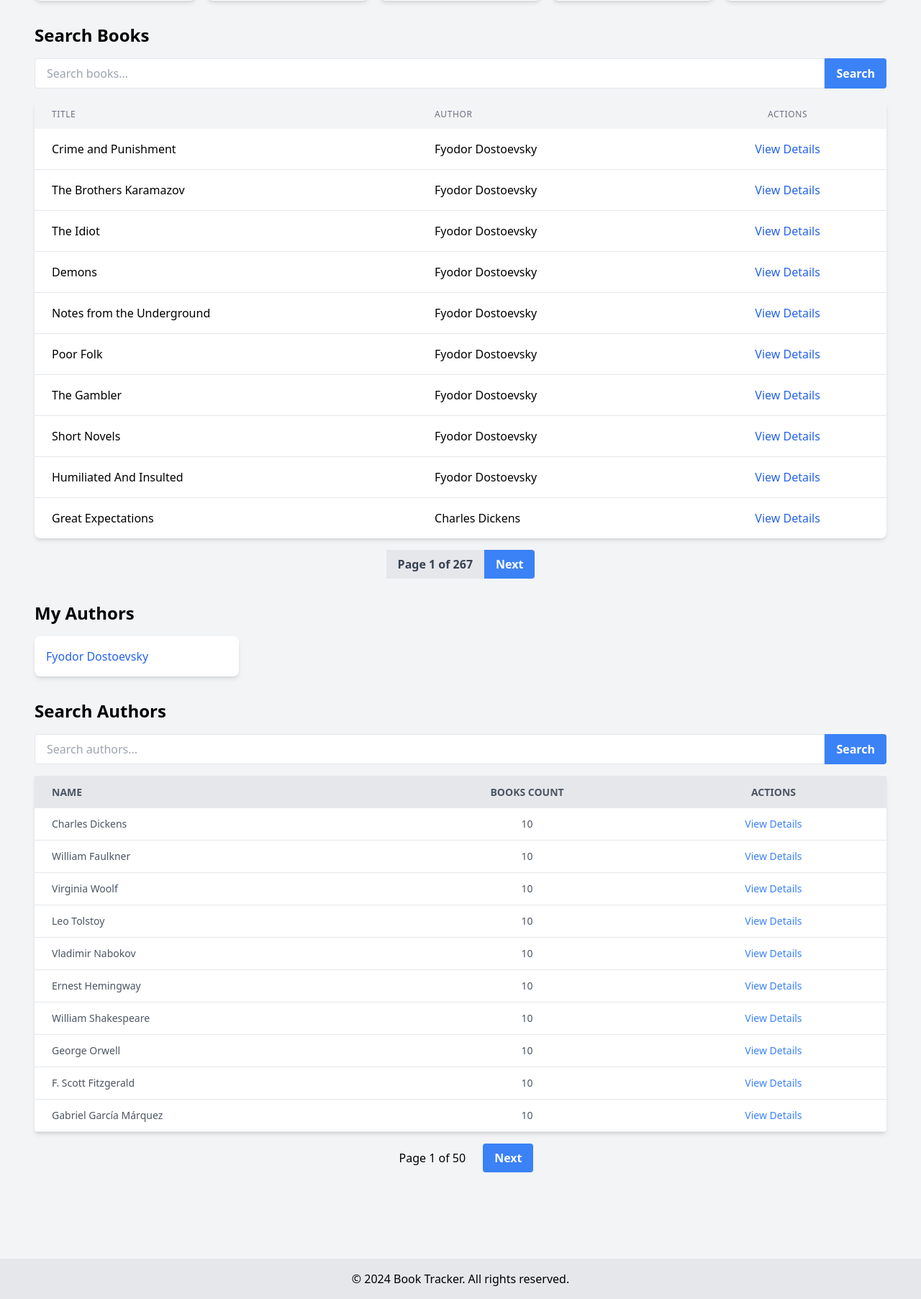
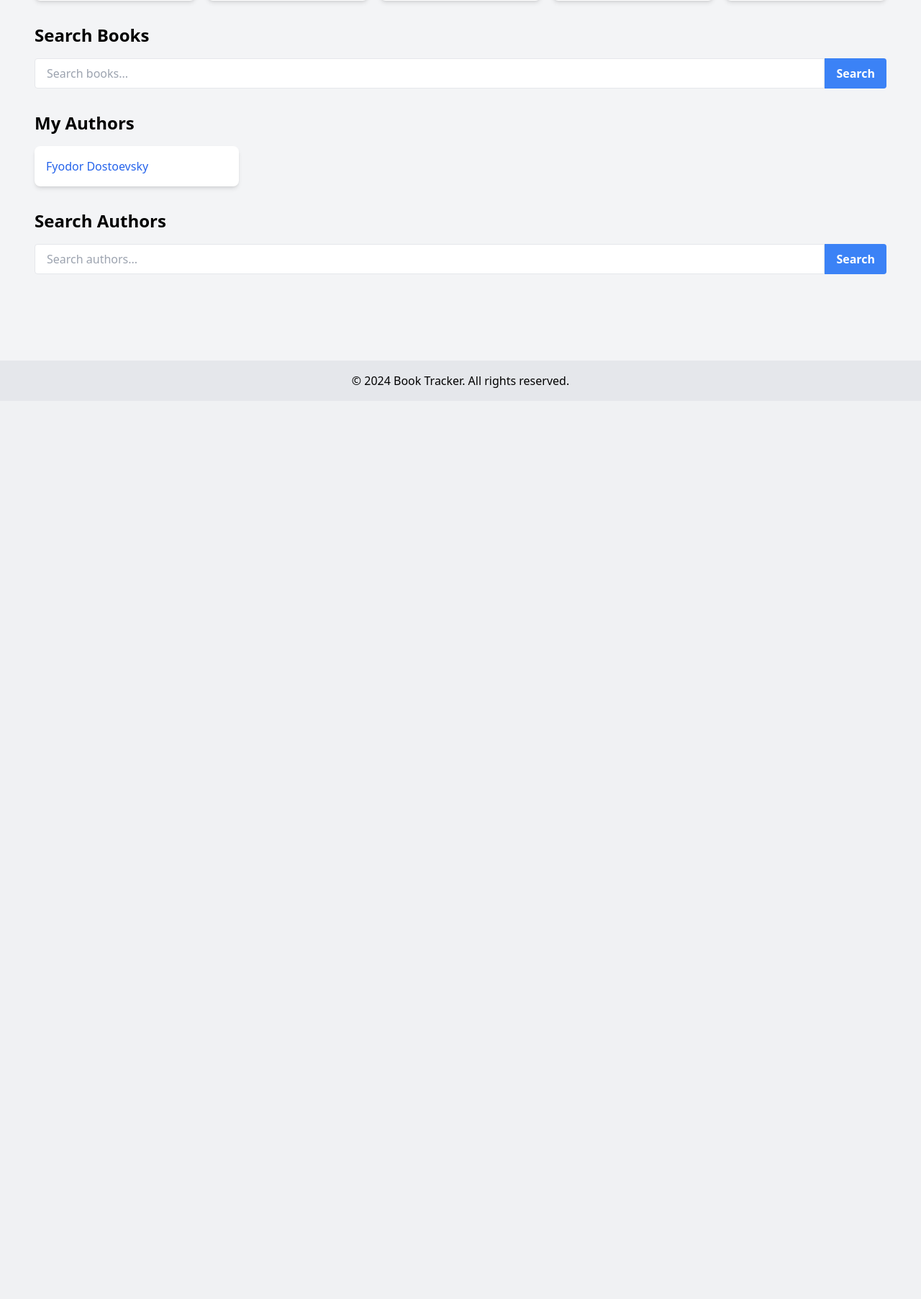
Before and after one commit to dennismenze/BookTrackerPro, a Flask app: page / in a window 1280 px wide. Shown: the part 527-2332 px from the top of the page at 72% size. After the commit the page ends 1066 px from the top, so only its background shows below. Run offline with Flask 3, Linux system fonts and the light colour scheme; a user stored in the database is signed in; data comes from the database, SQL or seed files in the repository; tables that the repository leaves empty hold one stand-in row (values such as "Sample post"); some libraries are stand-ins or nearby versions.

Commit message:
Agent query: Is the homepage now displaying 'My Latest Books' and 'My Authors' sections at all times? Are the 'Search Books' and 'Search Authors' sections only showing results when a search query is present? Are there appropriate messages when no search results are found for both books and authors?

```diff
--- a/app.py
+++ b/app.py
@@ -77,30 +77,25 @@ def create_app():
         latest_books = Book.query.join(UserBook).filter(UserBook.user_id == current_user.id).order_by(Book.id.desc()).limit(5).all()
         user_authors = Author.query.join(Book).join(UserBook).filter(UserBook.user_id == current_user.id).distinct().all()
 
-        # Book search
-        book_page = request.args.get('book_page', 1, type=int)
-        book_per_page = 10
         book_search_query = request.args.get('book_search', '')
+        author_search_query = request.args.get('author_search', '')
 
-        book_query = Book.query
+        books = None
+        authors = None
 
         if book_search_query:
-            book_query = book_query.filter(or_(Book.title.ilike(f'%{book_search_query}%'),
+            book_page = request.args.get('book_page', 1, type=int)
+            book_per_page = 10
+            book_query = Book.query.filter(or_(Book.title.ilike(f'%{book_search_query}%'),
                                                Book.author.has(Author.name.ilike(f'%{book_search_query}%'))))
-
-        books = book_query.paginate(page=book_page, per_page=book_per_page, error_out=False)
-
-        # Author search
-        author_page = request.args.get('author_page', 1, type=int)
-        author_per_page = 10
-        author_search_query = request.args.get('author_search', '')
-
-        authors_query = Author.query.outerjoin(Book).group_by(Author.id).order_by(func.count(Book.id).desc())
+            books = book_query.paginate(page=book_page, per_page=book_per_page, error_out=False)
 
         if author_search_query:
+            author_page = request.args.get('author_page', 1, type=int)
+            author_per_page = 10
+            authors_query = Author.query.outerjoin(Book).group_by(Author.id).order_by(func.count(Book.id).desc())
             authors_query = authors_query.filter(Author.name.ilike(f'%{author_search_query}%'))
-
-        authors = authors_query.paginate(page=author_page, per_page=author_per_page, error_out=False)
+            authors = authors_query.paginate(page=author_page, per_page=author_per_page, error_out=False)
 
         return render_template('index.html',
                                latest_books=latest_books,
--- a/templates/index.html
+++ b/templates/index.html
@@ -32,6 +32,7 @@
             <button type="submit" class="bg-blue-500 hover:bg-blue-700 text-white font-bold py-2 px-4 rounded-r">Search</button>
         </form>
 
+        {% if book_search_query %}
             {% if books and books.items %}
                 <div class="bg-white shadow-md rounded-lg overflow-hidden">
                     <table class="min-w-full">
@@ -67,8 +68,9 @@
                         <a href="{{ url_for('index', book_page=books.next_num, book_search=book_search_query) }}" class="bg-blue-500 hover:bg-blue-700 text-white font-bold py-2 px-4 rounded-r">Next</a>
                     {% endif %}
                 </div>
-        {% elif book_search_query %}
+            {% else %}
                 <p class="text-gray-600 text-center mt-4">No books found matching your search.</p>
+            {% endif %}
         {% endif %}
     </div>
 
@@ -96,6 +98,7 @@
             <button type="submit" class="bg-blue-500 hover:bg-blue-700 text-white font-bold py-2 px-4 rounded-r">Search</button>
         </form>
 
+        {% if author_search_query %}
             {% if authors and authors.items %}
                 <table class="w-full bg-white shadow-md rounded mb-4">
                     <thead>
@@ -129,8 +132,9 @@
                         <a href="{{ url_for('index', author_page=authors.next_num, author_search=author_search_query) }}" class="bg-blue-500 hover:bg-blue-700 text-white font-bold py-2 px-4 rounded ml-2">Next</a>
                     {% endif %}
                 </div>
-        {% elif author_search_query %}
+            {% else %}
                 <p class="text-gray-600 text-center mt-4">No authors found matching your search.</p>
+            {% endif %}
         {% endif %}
     </div>
 </div>
```
Lines whose indentation alone changed are shown as unchanged.
